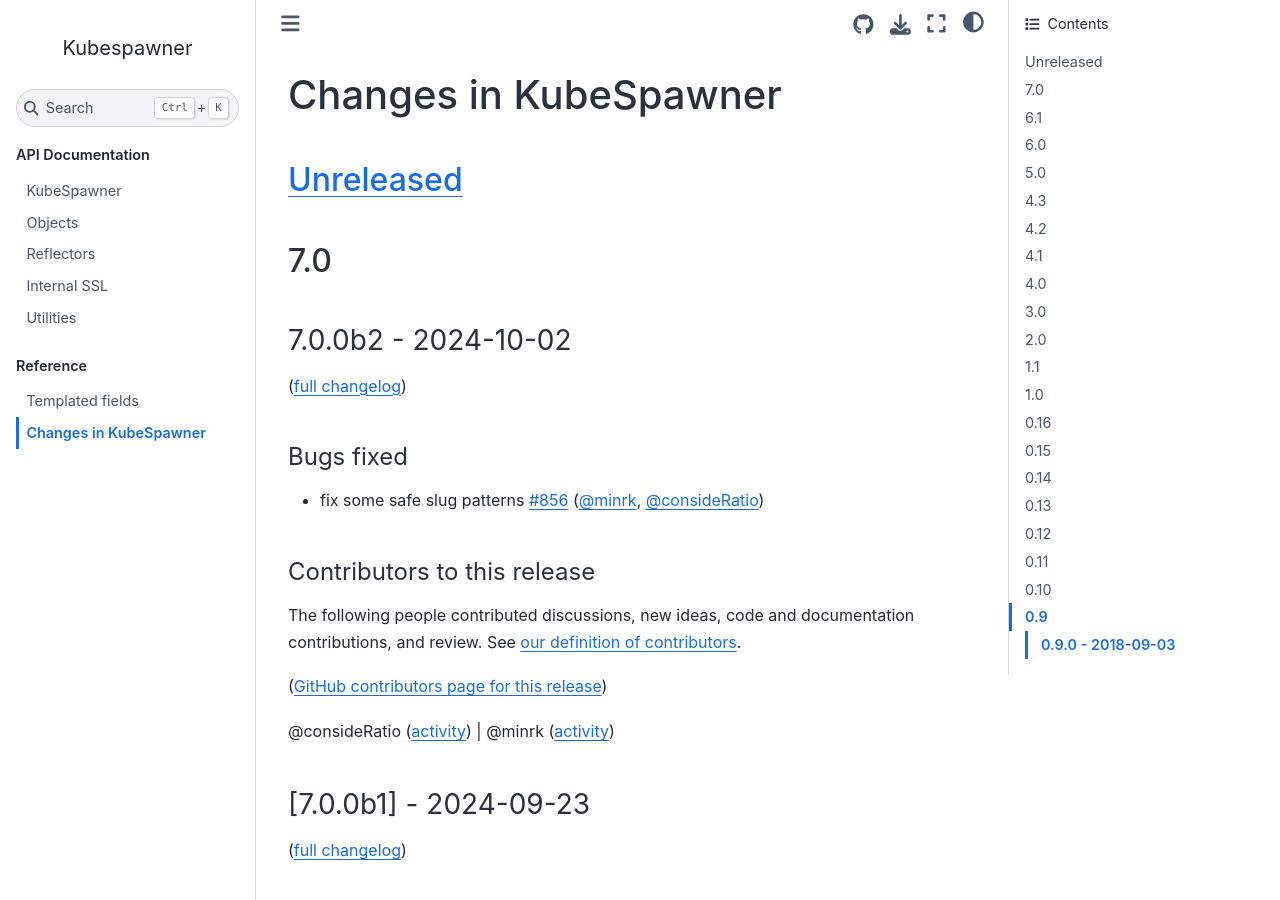
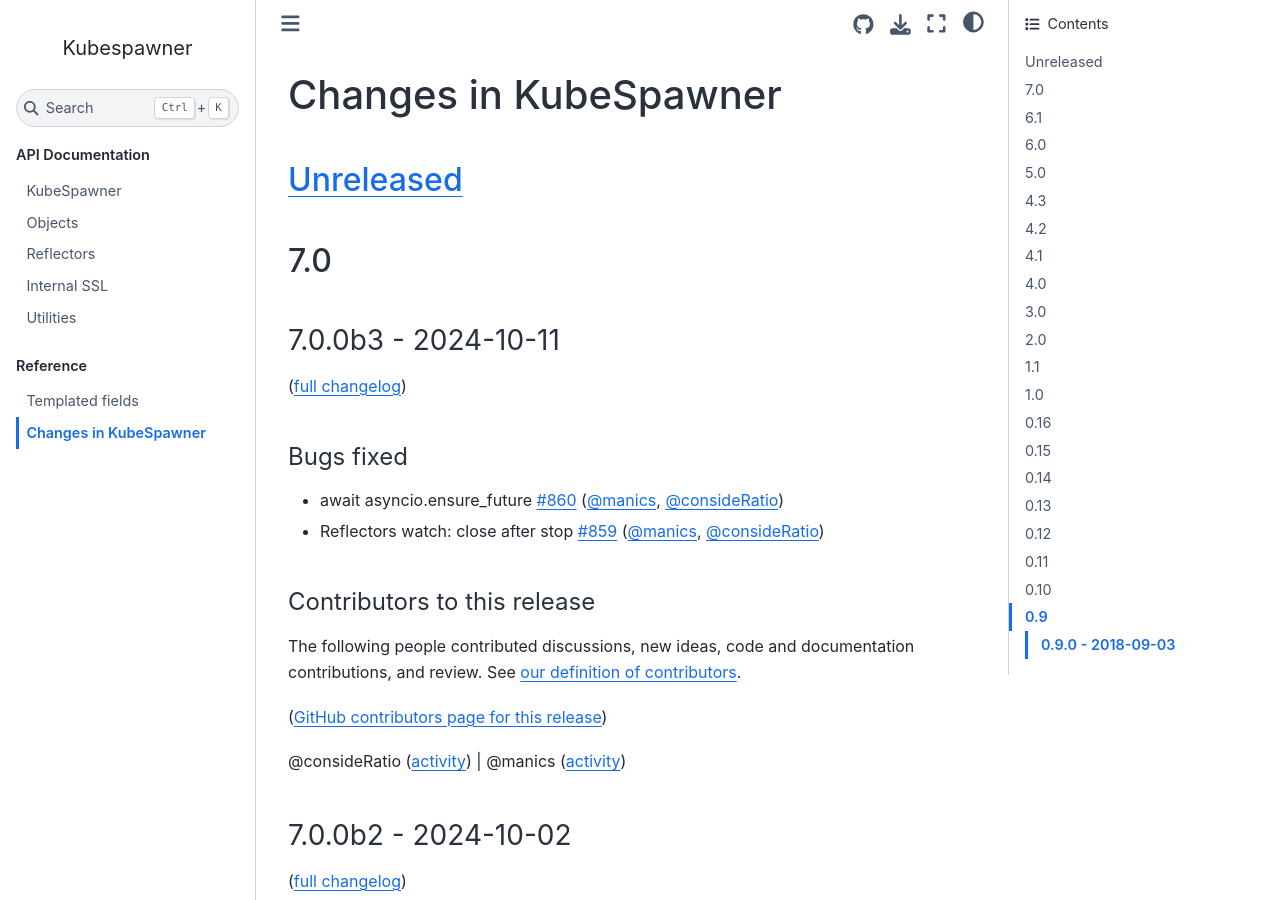
Before and after one commit to jupyterhub/kubespawner, a Sphinx documentation site: the page built from docs/source/changelog.md, in a window 1280 px wide and 900 px high. Built offline with Sphinx 7.4.7 and the Sphinx Book theme 1.1.4, drawn with Linux system fonts in a browser that asks for light colours.

Commit message:
Add changelog for 7.0.0b3

```diff
--- a/docs/source/changelog.md
+++ b/docs/source/changelog.md
@@ -5,6 +5,24 @@
 ## [Unreleased]
 
 ## 7.0
+
+### 7.0.0b3 - 2024-10-11
+
+([full changelog](https://github.com/jupyterhub/kubespawner/compare/7.0.0b2...7.0.0b3))
+
+#### Bugs fixed
+
+- await asyncio.ensure_future [#860](https://github.com/jupyterhub/kubespawner/pull/860) ([@manics](https://github.com/manics), [@consideRatio](https://github.com/consideRatio))
+- Reflectors watch: close after stop [#859](https://github.com/jupyterhub/kubespawner/pull/859) ([@manics](https://github.com/manics), [@consideRatio](https://github.com/consideRatio))
+
+#### Contributors to this release
+
+The following people contributed discussions, new ideas, code and documentation contributions, and review.
+See [our definition of contributors](https://github-activity.readthedocs.io/en/latest/#how-does-this-tool-define-contributions-in-the-reports).
+
+([GitHub contributors page for this release](https://github.com/jupyterhub/kubespawner/graphs/contributors?from=2024-10-02&to=2024-10-11&type=c))
+
+@consideRatio ([activity](https://github.com/search?q=repo%3Ajupyterhub%2Fkubespawner+involves%3AconsideRatio+updated%3A2024-10-02..2024-10-11&type=Issues)) | @manics ([activity](https://github.com/search?q=repo%3Ajupyterhub%2Fkubespawner+involves%3Amanics+updated%3A2024-10-02..2024-10-11&type=Issues))
 
 ### 7.0.0b2 - 2024-10-02
 
```
